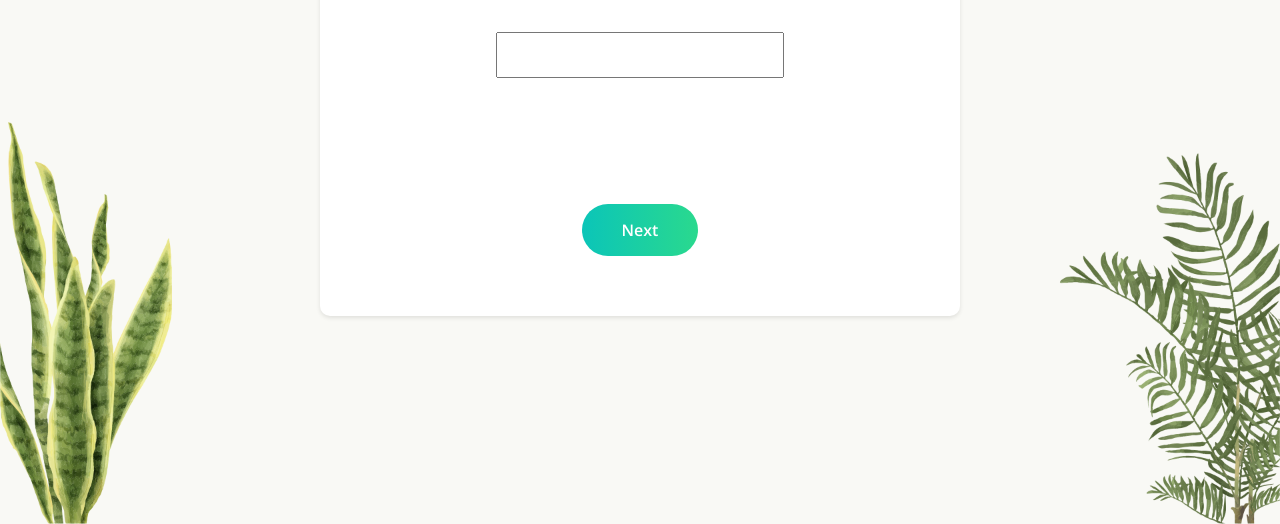
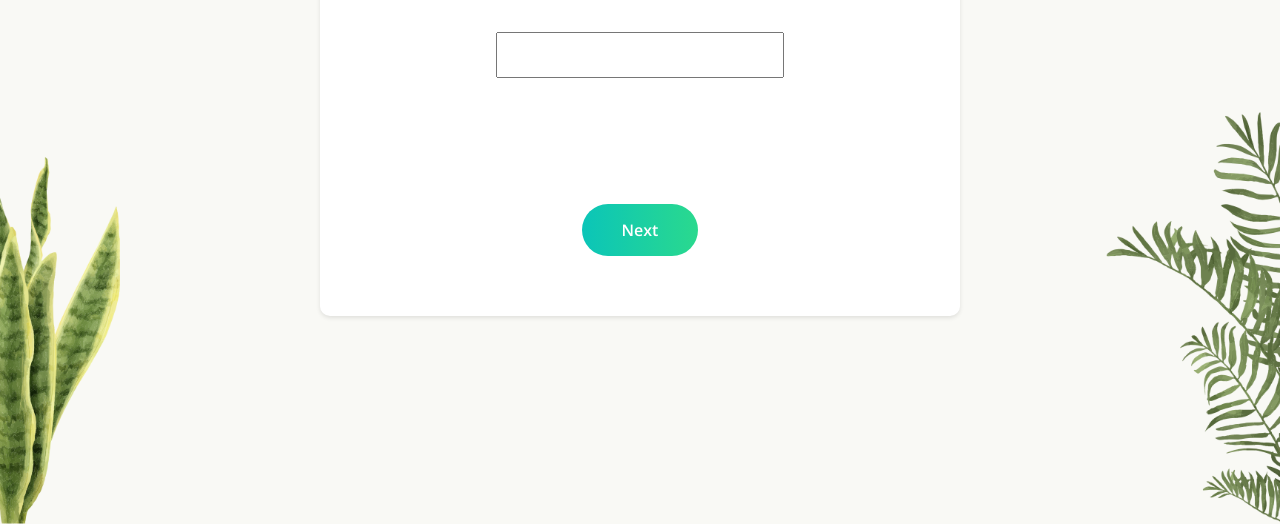
Before and after one commit to ceceliacreates/parse-ly, a website: page public/plant.html in a window 1280 px wide. Shown: the part 276-800 px from the top of the page. Drawn offline with nearby package versions, Linux system fonts and the light colour scheme.

Commit message:
Update style.css

```diff
--- a/public/css/style.css
+++ b/public/css/style.css
@@ -95,7 +95,8 @@ h3 {
   width: 100%;
   background-image: url("../assets/background-image2.png");
   background-size: cover;
-  background-position: center center;
+  background-position: center bottom;
+  background-attachment: fixed;
 }
 
 #survey {
```
